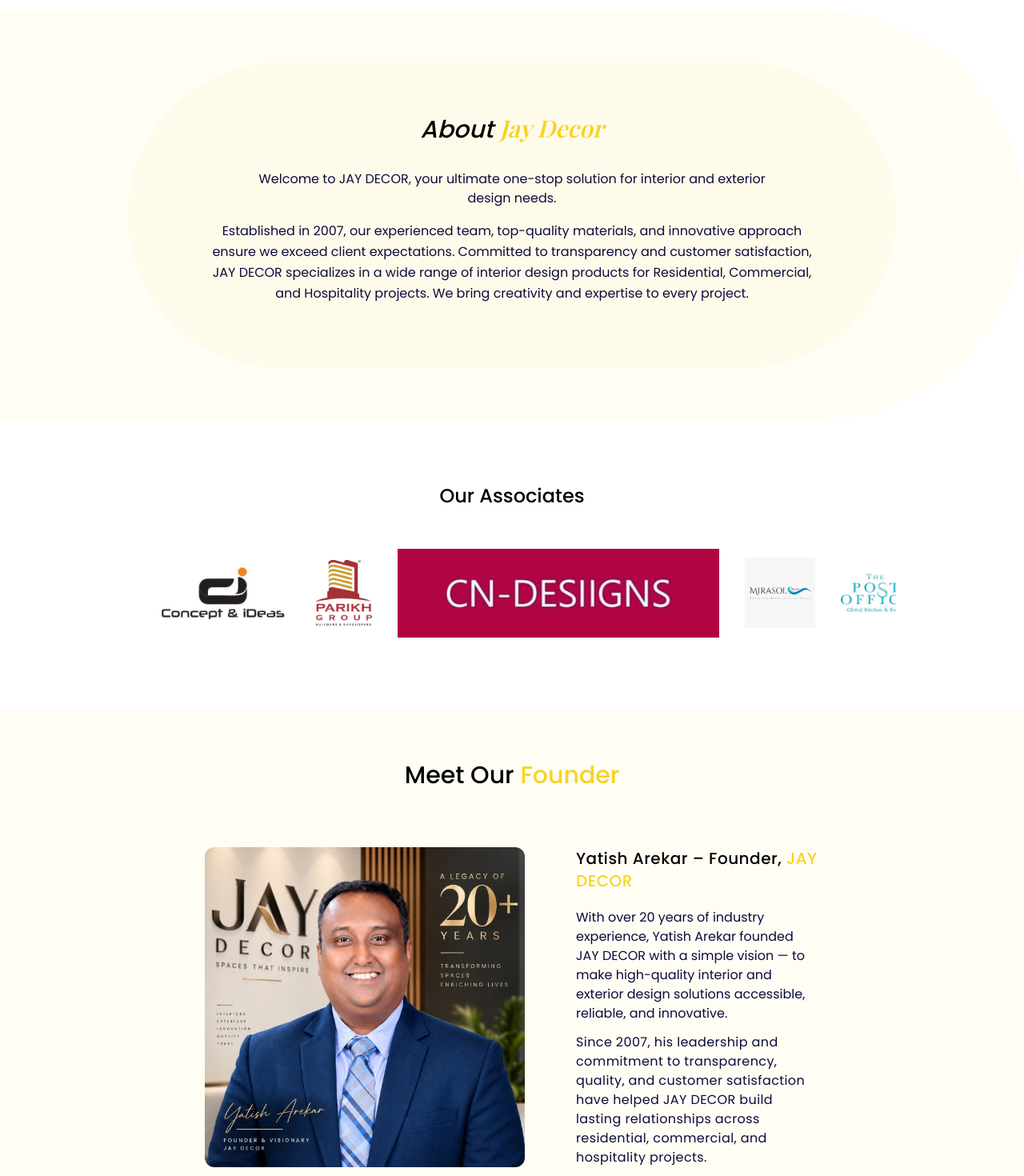
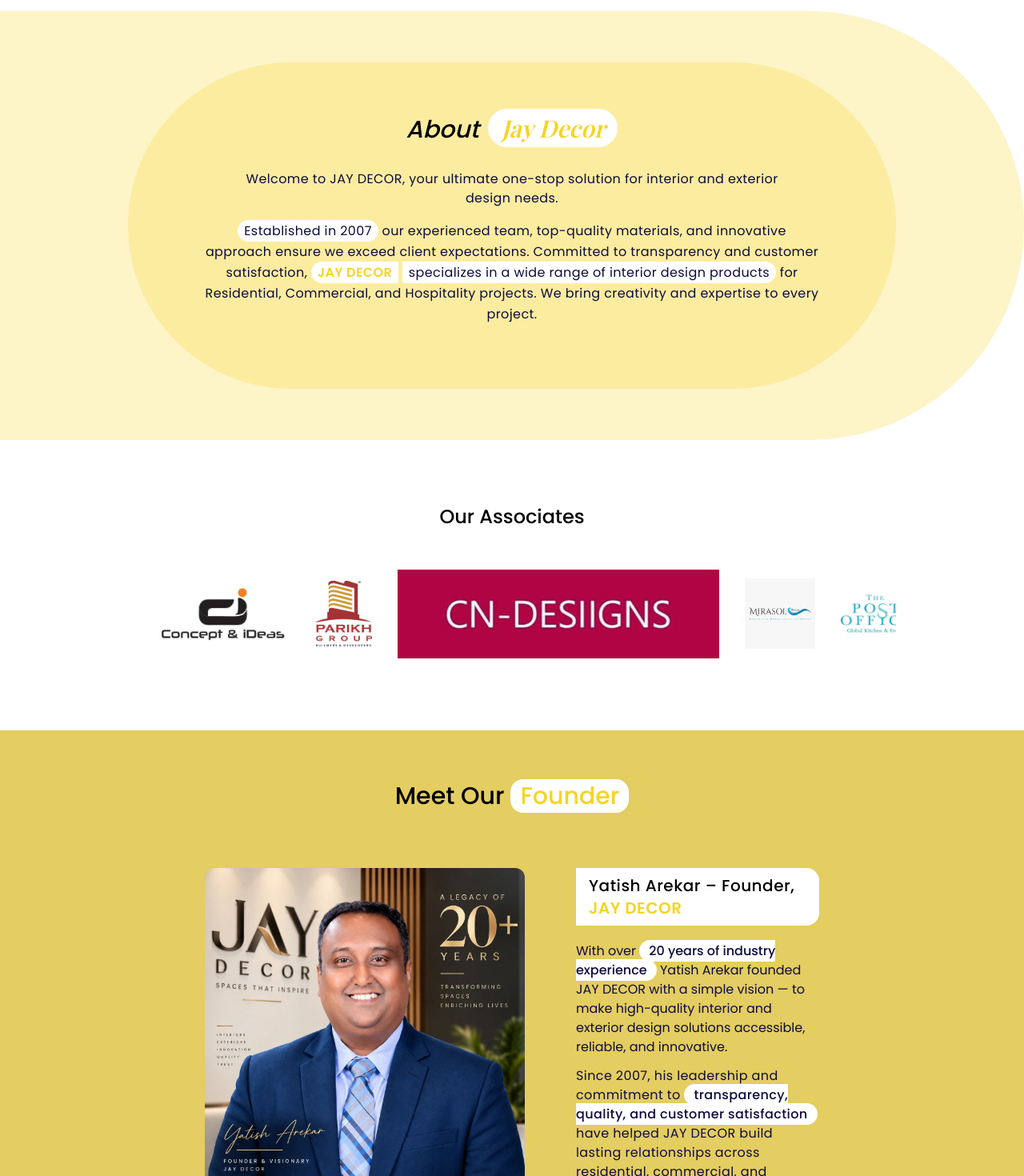
Before and after one commit to Ashish-Singh-Negi/Jay-Decor, a Next.js app: page / in a window 1280 px wide. Shown: the part 3020-4490 px from the top of the page at 80% size. Built offline with nearby package versions, Linux system fonts and the light colour scheme.

Commit message:
update ui

```diff
--- a/app/components/About.tsx
+++ b/app/components/About.tsx
@@ -1,28 +1,36 @@
 const About = () => {
   return (
-    <div className="w-full rounded-r-full py-16 bg-primary/5">
+    <div className="w-full rounded-r-full py-16 bg-primary/25">
       <section
         aria-labelledby="about"
-        className="w-[90%] rounded-r-full md:rounded-full bg-primary/5 md:w-3/4 py-10 md:py-16 mx-auto"
+        className="w-[90%] rounded-r-full md:rounded-full bg-primary/25 md:w-3/4 py-10 md:py-16 mx-auto"
       >
         <h2 className="text-xl sm:text-2xl md:text-3xl font-medium md:text-center italic mb-8">
           About{" "}
-          <span className="font-heading font-semibold text-primary">
+          <span className="bg-white px-4 py-1 rounded-4xl font-heading font-semibold text-primary ml-1">
             Jay Decor
           </span>
         </h2>
 
-        <p className="text-secondary text-sm sm:text-base mt-4 md:text-center max-w-2xl mx-auto">
+        <p className="text-secondary tracking-wide text-sm sm:text-base mt-4 md:text-center max-w-2xl mx-auto">
           Welcome to JAY DECOR, your ultimate one-stop solution for interior and
           exterior design needs.
         </p>
-        <p className="text-secondary font-normal text-sm sm:text-base leading-relaxed my-4 md:text-center max-w-3xl mx-auto">
-          Established in 2007, our experienced team, top-quality materials, and
-          innovative approach ensure we exceed client expectations. Committed to
-          transparency and customer satisfaction, JAY DECOR specializes in a
-          wide range of interior design products for Residential, Commercial,
-          and Hospitality projects. We bring creativity and expertise to every
-          project.
+        <p className="text-secondary tracking-wide font-normal text-sm sm:text-base leading-relaxed my-4 md:text-center max-w-3xl mx-auto">
+          <span className="bg-white rounded-2xl tracking-wide py-0.5 px-2">
+            Established in 2007
+          </span>{" "}
+          our experienced team, top-quality materials, and innovative approach
+          ensure we exceed client expectations. Committed to transparency and
+          customer satisfaction,{" "}
+          <span className="bg-white px-2 py-0.5 tracking-wide rounded-l-2xl text-primary font-semibold">
+            JAY DECOR
+          </span>{" "}
+          <span className="bg-white px-2 py-0.5 tracking-wide rounded-r-2xl">
+            specializes in a wide range of interior design products
+          </span>{" "}
+          for Residential, Commercial, and Hospitality projects. We bring
+          creativity and expertise to every project.
         </p>
       </section>
     </div>
--- a/app/components/Footer.tsx
+++ b/app/components/Footer.tsx
@@ -26,22 +26,22 @@
   return (
     <footer
       aria-label="Site footer"
-      className="w-full bg-primary/15 pt-10 md:pt-16"
+      className="w-full bg-primary pt-10 md:pt-16"
     >
       <div className="w-[90%] md:w-3/4 mx-auto grid grid-cols-1 sm:grid-cols-2 lg:grid-cols-3 gap-8 lg:gap-14">
         <div className="sm:col-span-2 lg:col-span-1">
           <Image
             src={jay_decor_logo}
             alt="Jay Decor logo"
-            height={48}
-            className="h-10 w-auto md:h-12"
+            height={60}
+            className="h-12 w-auto md:h-20 bg-white px-2 py-2 rounded-2xl"
           />
-          <p className="text-sm mt-4 leading-relaxed pr-0 md:pr-10 text-secondary/75">
+          <p className="text-sm mt-4 leading-relaxed pr-0 md:pr-10 text-secondary/80">
             One-stop solution for interior and exterior design — Residential,
             Commercial & Hospitality projects since 2007.
           </p>
 
-          <div className="grid grid-cols-1 text-secondary/75">
+          <div className="grid grid-cols-1 text-secondary/80">
             <a
               href="https://www.instagram.com/jaydecorindia/"
               target="_blank"
@@ -69,11 +69,11 @@
           <h2 className="text-secondary text-base font-semibold mb-3">
             Our Products
           </h2>
-          <div className="grid grid-cols-2 gap-x-4 text-sm text-secondary/75 italic">
+          <div className="grid grid-cols-2 gap-x-4 text-sm text-secondary/80 italic">
             <ul className="space-y-2">
               {productCol1.map((link) => (
                 <li key={link.label}>
-                  <Link href={link.href} className="hover:text-primary-hover">
+                  <Link href={link.href} className="hover:text-secondary">
                     {link.label}
                   </Link>
                 </li>
@@ -82,7 +82,7 @@
             <ul className="space-y-2">
               {productCol2.map((link) => (
                 <li key={link.label}>
-                  <Link href={link.href} className="hover:text-primary-hover">
+                  <Link href={link.href} className="hover:text-secondary">
                     {link.label}
                   </Link>
                 </li>
@@ -95,19 +95,19 @@
           <h2 className="text-secondary text-base font-semibold mb-3">
             Contact Us
           </h2>
-          <p className="text-secondary/75">
+          <p className="text-secondary/80">
             Shop No.4, Shreeram Complex,
             <br />
             Next To HDFC Home Loans,
             <br />
             Tirupati Nagar Phase 1, Virar (W)
           </p>
-          <p className="mt-3 text-secondary/75">
+          <p className="mt-3 text-secondary/80">
             <a href="tel:+919029070700" className="hover:underline">
               +91 90290 70700
             </a>
           </p>
-          <p className="text-secondary/75">
+          <p className="text-secondary/80">
             <a href="mailto:jaydecor@gmail.com" className="hover:underline">
               jaydecor@gmail.com
             </a>
--- a/app/components/MeetOurFounders.tsx
+++ b/app/components/MeetOurFounders.tsx
@@ -2,14 +2,18 @@
 import jay_decor_founder_pic from "@/public/jay_decor_founder_pic.jpeg";
 
 const MeetOurFounders = () => {
+  // #f4f78d
   return (
     <section
       aria-labelledby="founder-heading"
-      className="w-full bg-primary/5 rounded-b-4xl py-10 md:py-16"
+      className="w-full bg-primary-hover/70 rounded-b-4xl py-10 md:py-16"
     >
       <div className="w-[90%] md:w-3/4 mx-auto">
         <h2 className="text-xl sm:text-2xl md:text-3xl font-medium text-center mb-8">
-          Meet Our <span className="text-primary not-italic">Founder</span>
+          Meet Our{" "}
+          <span className="text-primary bg-white px-3 rounded-2xl not-italic">
+            Founder
+          </span>
         </h2>
 
         <div className="flex flex-col lg:flex-row gap-8 md:gap-16 items-center md:items-start py-6 md:py-10 px-4 xl:px-24">
@@ -23,28 +27,34 @@
           </div>
 
           <div className="leading-relaxed flex flex-col gap-3 sm:text-center md:text-left">
-            <h3 className="tracking-wide text-xl font-medium mb-2">
+            <h3 className="w-fit tracking-wide text-xl font-medium mb-2 bg-white px-4 py-2 rounded-r-2xl">
               Yatish Arekar – Founder,{" "}
-              <span className="text-primary">JAY DECOR</span>
+              <span className="text-primary font-semibold">JAY DECOR</span>
             </h3>
             <p className="text-secondary text-sm sm:text-base">
-              With over 20 years of industry experience, Yatish Arekar founded
-              JAY DECOR with a simple vision — to make high-quality interior and
-              exterior design solutions accessible, reliable, and innovative.
+              With over{" "}
+              <span className="bg-white px-3 py-0.5 rounded-2xl font-medium">
+                20 years of industry experience
+              </span>{" "}
+              Yatish Arekar founded JAY DECOR with a simple vision — to make
+              high-quality interior and exterior design solutions accessible,
+              reliable, and innovative.
             </p>
             <p className="text-secondary text-sm sm:text-base tracking-wide">
-              Since 2007, his leadership and commitment to transparency,
-              quality, and customer satisfaction have helped JAY DECOR build
-              lasting relationships across residential, commercial, and
-              hospitality projects.
+              Since 2007, his leadership and commitment to{" "}
+              <span className="bg-white px-3 py-0.5 font-medium rounded-2xl">
+                transparency, quality, and customer satisfaction
+              </span>{" "}
+              have helped JAY DECOR build lasting relationships across
+              residential, commercial, and hospitality projects.
             </p>
             <p className="text-secondary text-sm sm:text-base tracking-wider">
               From wallpapers and flooring to blinds, wall panels, awnings,
               artificial turf, glass films, laser cutting, 3D engraving, and
-              stretch ceilings, JAY DECOR continues to transform spaces through
+              stretch ceilings JAY DECOR continues to transform spaces through
               experience, creativity, and attention to detail.
             </p>
-            <p className="text-secondary text-sm sm:text-base tracking-wide font-medium">
+            <p className="w-fit text-secondary bg-white px-4 py-1 rounded-r-2xl text-sm sm:text-base tracking-wide font-medium">
               20+ Years of Legacy. One Vision — Exceptional Spaces.
             </p>
           </div>
--- a/app/components/SharedByOurCustomers.tsx
+++ b/app/components/SharedByOurCustomers.tsx
@@ -80,7 +80,7 @@
   return (
     <section
       aria-labelledby="reviews-heading"
-      className="w-full py-6 mt-16 bg-primary/5 rounded-t-4xl"
+      className="w-full py-6 mt-16 bg-primary/15 rounded-t-4xl"
     >
       <div className="w-[90%] md:w-3/4 py-10 mx-auto">
         <div className="text-center">
```
